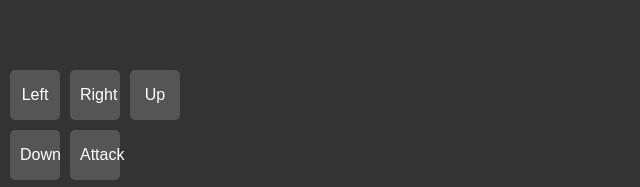
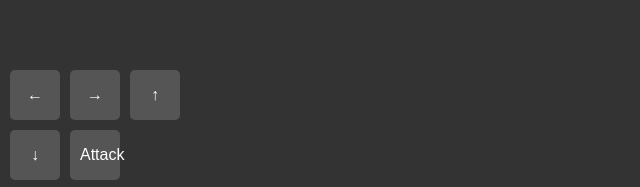
Before and after one commit to greyquail/crawler, a plain HTML site: page index.html in a window 1280 px wide. Shown: the part 610-797 px from the top of the page, without its empty margins (0-640 px from the left). Drawn offline with Linux system fonts and the light colour scheme; files whose address does not match are found by name.

Commit message:
index.html

```diff
--- a/index.html
+++ b/index.html
@@ -14,10 +14,10 @@
         <div id="level">Level: 1</div>
     </div>
     <div id="controls">
-        <button id="moveLeft">Left</button>
-        <button id="moveRight">Right</button>
-        <button id="moveUp">Up</button>
-        <button id="moveDown">Down</button>
+        <button id="moveLeft">←</button>
+        <button id="moveRight">→</button>
+        <button id="moveUp">↑</button>
+        <button id="moveDown">↓</button>
         <button id="attack">Attack</button>
     </div>
     <script src="script.js"></script>
```
